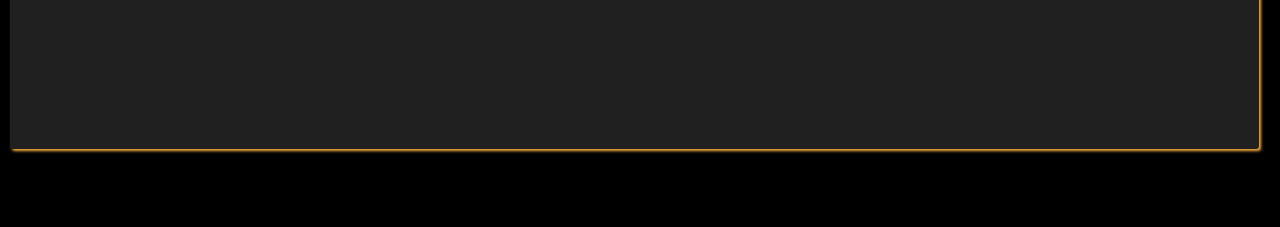
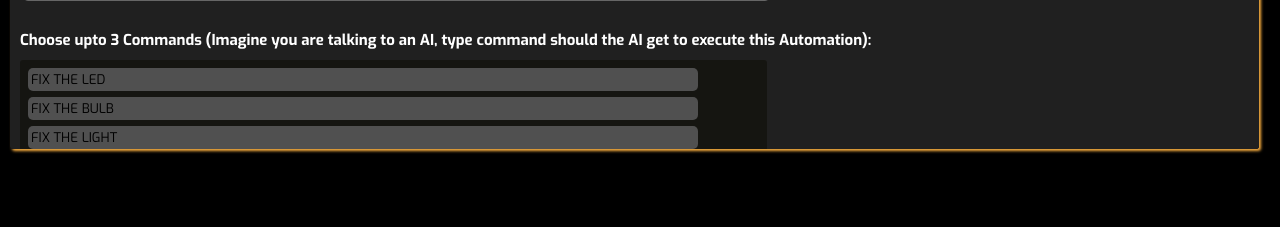
Before and after one commit to B6Infinity/jido, a Django app: page /automationcreator in a window 1280 px wide. Shown: the part 712-939 px from the top of the page. Run offline with Django 3.2, Linux system fonts and the light colour scheme; a user stored in the database is signed in; data comes from the database, SQL or seed files in the repository; both versions use the stored data as it was after the commit; some libraries are stand-ins or nearby versions.

Commit message:
fetched and pasted the repo names (public) (messed around a bit more in the create automation page)

```diff
--- a/automator/models.py
+++ b/automator/models.py
@@ -69,7 +69,8 @@ class Automation(models.Model):
 
     platform = models.CharField(max_length=90, choices=OS_PLATFORMS, default='None')
 
-    github_repo_URL = models.TextField()
+    github_repo_URL = models.CharField(max_length=170)
 
+    readme = models.TextField(default="", blank=True)
 
     commands = models.ManyToManyField(Command, related_name="automation")
--- a/static/style.css
+++ b/static/style.css
@@ -76,6 +76,35 @@ body {
 hr {
     border: 1px solid #555;
 }
+
+textarea::placeholder {
+    color: black;
+}
+textarea:hover {
+    background-color: #888;
+}
+
+textarea:required {
+    border: 1px solid var(--YELLOWISH__fade1);
+}
+
+textarea:focus {
+    transform: translate(-3px, -3px);
+    background-color: var(--ORANGEISH__fade1);
+    font-weight: 500;
+}
+
+textarea {
+    transition: 0.2s;
+    border: none;
+    outline: none;
+    padding: 5px;
+    margin: 3px;
+    border-radius: 5px;
+    background-color: #666;
+    width: 250px;
+}
+
 
 input[type='checkbox']:focus {
     transform: translate(0, 0);
@@ -590,6 +619,8 @@ button {
     user-select: none;
     font-size: 15px;
     margin: 5px 0;
+    width:auto;
+    /* word-wrap: normal; */
 }
 
 /* FOR PHONES */
--- a/templates/automation_creator.html
+++ b/templates/automation_creator.html
@@ -117,43 +117,70 @@
             placeholder="Choose your public GitHub Repository" required>
 
         <div id="github_repositories">
-                <div class="github_repo orange_neon">
-                    HUI
+            <!-- GitHub API fetch and paste Repos here -->
         </div>
-            </div>
+        <br>
+
+        <textarea style="width: 60%; height: 100px;" type="text" name="readme" id="readme"
+            placeholder="A descriptive README.md please"></textarea>
 
             <br><br>
 
-
-
+        <h5 class="fnt-x-small">Choose upto 3 Commands (Imagine you are talking to an AI, type command should the AI get to execute this Automation):</h5>
+        <div id="commands">
+            <input class="command" placeholder="FIX THE LED"><br>
+            <input class="command" placeholder="FIX THE BULB"><br>
+            <input class="command" placeholder="FIX THE LIGHT"><br>
+        </div>
+        <style>
+            .command{
+                padding: 3px;
+                margin: 3px;
+                width: 90%;
+                background-color: #505050;
+                user-select: none;
+            }
+            #commands{
+                margin: 10px 0;
+                background-color: #151511;
+                border-radius: 3px;
+                padding: 5px;
+                width: 60%;
+            }
+        </style>
 
     </form>
 </div>
 <script>
     let gh_username = '{{GH_USERNAME}}';
     let url = `https://api.github.com/users/${gh_username}/repos`;
+    let GHLOAD_ENDMSG = 'Failed';
+    // Get All The Public Repositories of the user
+    let repo_parent_container = document.getElementById('github_repositories');
+    pushLoaderUI(repo_parent_container);
+    fetch(url).then(response => response.json()).then(data => {
+        // console.log(data[0]);
 
-    // Get All The Public Repositories of the user
-    fetch(url).then(response => response.json()).then(data => {
-        console.log(data[0]);
-        for(let repoindex in data){
-            if (!data[repoindex]["disabled"] && !data[repoindex]["archived"]){
-                console.log(data[repoindex]["name"]);
+        GHLOAD_ENDMSG = '';
+        removeLoaderUI(repo_parent_container, '');
 
-                let repo_parent_container = document.getElementById('github_repositories');
+        for (let repoindex in data) {
+            if (!data[repoindex]["disabled"] && !data[repoindex]["archived"]) {
+                // console.log(data[repoindex]);
+
                 repo_parent_container.innerHTML += `
 
-                <div class="github_repo orange_neon">
+                <div class="github_repo orange_neon" ondblclick="window.open('https://github.com/${data[repoindex]["full_name"]}', '_blank')">
                     ${data[repoindex]["name"]}
                 </div>
-
-
                 `;
 
             }
         }
     });
-
+    if (GHLOAD_ENDMSG != '') {
+        // removeLoaderUI(repo_parent_container, GHLOAD_ENDMSG);
+    }
 
 
 </script>
--- a/templates/base.html
+++ b/templates/base.html
@@ -7,10 +7,31 @@
     <meta http-equiv="X-UA-Compatible" content="IE=edge">
     <link rel="stylesheet" href="https://use.fontawesome.com/releases/v5.13.0/css/all.css"
         integrity="sha384-Bfad6CLCknfcloXFOyFnlgtENryhrpZCe29RTifKEixXQZ38WheV+i/6YWSzkz3V" crossorigin="anonymous" />
+    <script type="text/javascript" src="https://ajax.googleapis.com/ajax/libs/jquery/1.5.2/jquery.min.js"></script>
     <meta name="viewport" content="width=device-width, initial-scale=1.0">
     <link rel="stylesheet" href="/static/style.css">
     <title>jido - {% block title %}{% endblock title %}</title>
 </head>
+
+<!-- Global Functions -->
+<script>
+
+    function pushLoaderUI(obj) {
+
+        obj.style.height = String(obj.offsetHeight) + 'px'; obj.style.width = String(obj.offsetWidth) + 'px';
+
+        obj.innerHTML = `<img class="loading-gif-img" src="https://i.pinimg.com/originals/a4/f2/cb/a4f2cb80ff2ae2772e80bf30e9d78d4c.gif" alt="">`;
+
+    }
+
+    function removeLoaderUI(obj, newHTML) {
+        obj.style.removeProperty('height');
+        obj.style.removeProperty('width');
+
+        obj.innerHTML = newHTML;
+    }
+
+</script>
 
 <body>
 
@@ -160,23 +181,6 @@
 
 </body>
 {% block postdoc_script %}{% endblock postdoc_script %}
-<script>
 
-    function pushLoaderUI(obj) {
-
-        obj.style.height = String(obj.offsetHeight) + 'px'; obj.style.width = String(obj.offsetWidth) + 'px';
-
-        obj.innerHTML = `<img class="loading-gif-img" src="https://i.pinimg.com/originals/a4/f2/cb/a4f2cb80ff2ae2772e80bf30e9d78d4c.gif" alt="">`;
-
-    }
-
-    function removeLoaderUI(obj, newHTML) {
-        obj.style.removeProperty('height');
-        obj.style.removeProperty('width');
-
-        obj.innerHTML = newHTML;
-    }
-
-</script>
 
 </html>
```
Also changed, not shown: automator/migrations/0006_automation_readme.py (added), automator/migrations/0007_alter_automation_github_repo_url.py (added), db.sqlite3. Lines whose indentation alone changed are shown as unchanged.
